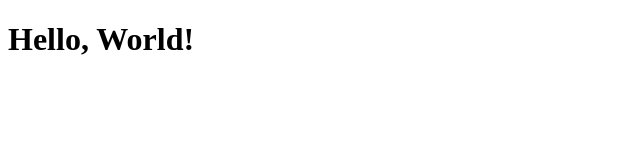
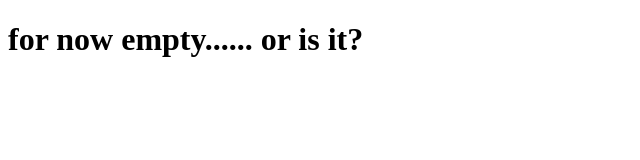
Before and after one commit to Html-school/Html-school.github.io, a plain HTML site: page basicss.html in a window 1280 px wide. Shown: the whole page, without its empty margins (0-640 px from the left). Drawn offline with Linux system fonts and the light colour scheme.

Commit message:
Update basicss.html

```diff
--- a/basicss.html
+++ b/basicss.html
@@ -7,7 +7,7 @@
 </head>
 <body>
   <h1>
-    Hello, World!
+    for now empty...... or is it?
   </h1>
 </body>
 </html>
```
